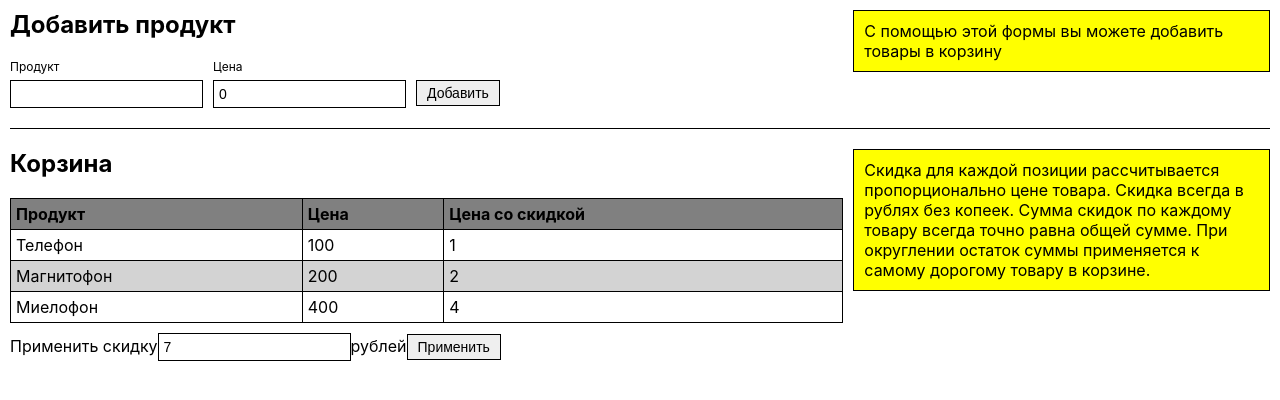
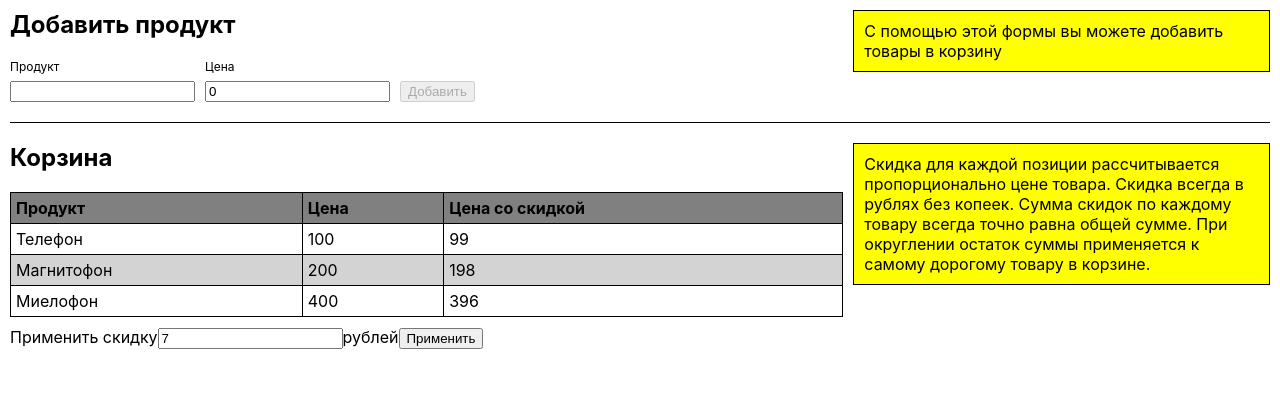
Before and after one commit to notr3d/react-tests, a React (Create React App) app in the folder ancor-test/: page / in a window 1280 px wide. Shown: the top 400 px of the page. Built offline with nearby package versions, Linux system fonts and the light colour scheme.

Commit message:
validation

```diff
--- a/ancor-test/src/App.css
+++ b/ancor-test/src/App.css
@@ -49,17 +49,17 @@ form {
 }
 
 input {
-  padding: 5px;
+  /* padding: 5px;
   border: 1px solid black;
-  font-size: 14px;
+  font-size: 14px; */
 }
 
 button {
-  font-size: 14px;
+  /* font-size: 14px;
   padding: 5px 10px;
   line-height: 1;
   border: 1px solid black;
-  cursor: pointer;
+  cursor: pointer; */
 }
 
 .input-item {
--- a/ancor-test/src/App.js
+++ b/ancor-test/src/App.js
@@ -39,18 +39,26 @@ class App extends Component {
   }
 
   setNewItemPrice(event) {
+    const value = Number(event.target.value);
+
+    if (isNaN(value)) return false;
+
     this.setState({
-      newItemPrice: Number(event.target.value)
+      newItemPrice: value
     })
   }
 
   changeDiscount(event) {
+    const value = Number(event.target.value);
+
+    if (isNaN(value)) return false;
+
     this.setState({
-      newDiscount: Number(event.target.value)
+      newDiscount: value
     })
   }
 
-  handleSubmit = e => {
+  submitItem = e => {
     e.preventDefault();
 
     const { newItemTitle, newItemPrice, items } = this.state;
@@ -81,11 +89,16 @@ class App extends Component {
 
     const totalPrice = items.reduce((sum, item) => sum + item.price, 0);
 
-    return Math.round(discount / 100 * Math.floor(price / totalPrice * 100))
+    return price - Math.round(discount / 100 * Math.floor(price / totalPrice * 100))
+  }
+
+  validateProduct = () => {
+    const { newItemTitle, newItemPrice } = this.state;
+    return !(newItemTitle && newItemPrice)
   }
 
   render() {
-    const { state, submitDiscount, renderDiscount, handleSubmit, setNewItemTitle, setNewItemPrice, changeDiscount } = this;
+    const { state, validateProduct, submitDiscount, renderDiscount, submitItem, setNewItemTitle, setNewItemPrice, changeDiscount } = this;
     const { newItemTitle, newItemPrice, newDiscount, items, discount } = state;
     const itemList = items.map((item, index) => {
       return (
@@ -105,7 +118,7 @@ class App extends Component {
             <div className="col">
               <h2 className="header">Добавить продукт</h2>
               <div className="form">
-                <form action="/" onSubmit={handleSubmit}>
+                <form action="/" onSubmit={submitItem}>
                   <div className="input-item _big">
                     <label>
                       <div className="input-item__label">Продукт</div>
@@ -134,7 +147,7 @@ class App extends Component {
                     <label>
                       <div className="input-item__label"></div>
                       <div className="input-item__wrapper">
-                        <button>Добавить</button>
+                        <button disabled={validateProduct()}>Добавить</button>
                       </div>
                     </label>
                   </div>
```
